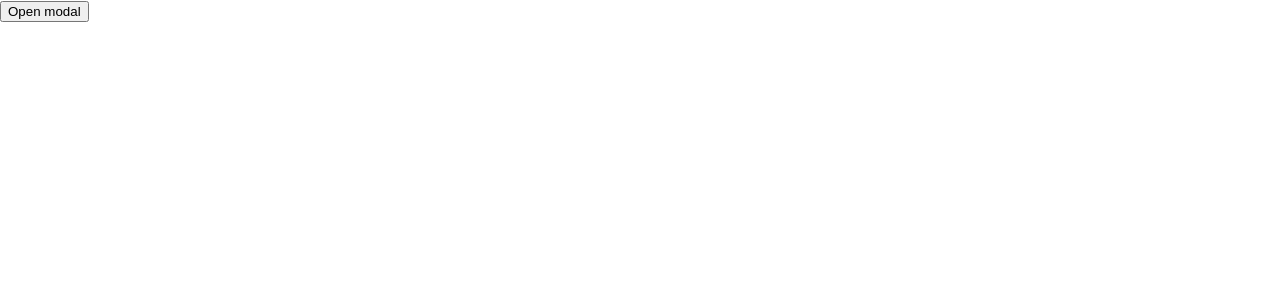
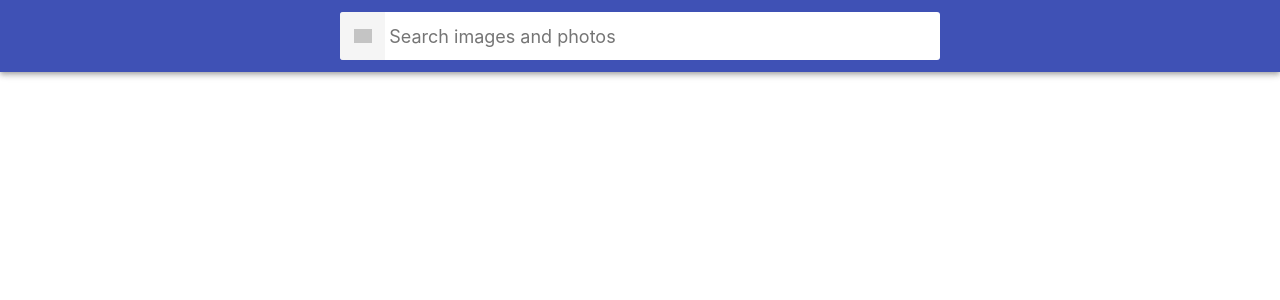
Before and after one commit to Goingforth/goit-react-hw-03-image-finder, a React (Create React App) app: page / in a window 1280 px wide. Shown: the top 300 px of the page. Built offline with nearby package versions, Linux system fonts and the light colour scheme; grey boxes are pictures that could not be loaded.

Commit message:
searchbar

```diff
--- a/package.json
+++ b/package.json
@@ -9,8 +9,10 @@
     "@testing-library/jest-dom": "^5.16.3",
     "@testing-library/react": "^12.1.4",
     "@testing-library/user-event": "^13.5.0",
+    "axios": "^1.4.0",
     "react": "^18.1.0",
     "react-dom": "^18.1.0",
+    "react-loader-spinner": "^5.3.4",
     "react-scripts": "5.0.1",
     "web-vitals": "^2.1.3"
   },
--- a/src/components/App/App.jsx
+++ b/src/components/App/App.jsx
@@ -1,17 +1,37 @@
 import React from 'react';
+import Searchbar from 'components/Searchbar/Searchbar';
 import Modal from 'components/Modal/Modal';
-// import { nanoid } from 'nanoid';
-// import ContactForm from 'components/ContactForm/ContactForm';
-// import { Container } from './Container.styled';
-// import Filter from 'components/Filter/Filter';
-// import ContactList from 'components/ContactList/ContactList';
+import { Container } from './App.styled';
+
 class App extends React.Component {
   state = {
+    images: null,
     showModal: false,
+    searchQuery: null,
   };
-  // componentDidMount() {}
+  componentDidMount() {}
 
   // componentDidUpdate(prevProps, prevState) {}
+
+  // createContact = data => {
+  //   const newContact = {
+  //     id: nanoid(),
+  //     ...data,
+  //   };
+  //   const contactsName = this.state.contacts.map(el => el.name);
+  //   const name = data.name;
+  //   contactsName.includes(name)
+  //     ? alert(`${name} is already in contacts`)
+  //     : this.setState(prevState => {
+  //         return {
+  //           contacts: prevState.contacts.concat(newContact),
+  //         };
+  //       });
+  // };
+
+  onSubmit = ({ searchQuery }) => {
+    this.setState({ searchQuery: searchQuery });
+  };
 
   toggleModal = () => {
     this.setState(({ showModal }) => ({ showModal: !showModal }));
@@ -20,16 +40,17 @@ class App extends React.Component {
   render() {
     const { showModal } = this.state;
     return (
-      <div>
-        <button type="button" onClick={this.toggleModal}>
+      <Container>
+        <Searchbar onSubmit={this.onSubmit} />
+        {/* <button type="button" onClick={this.toggleModal}>
           Open modal
-        </button>
+        </button> */}
         {showModal && (
           <Modal onClose={this.toggleModal}>
             <p>Loren</p>
           </Modal>
         )}
-      </div>
+      </Container>
     );
   }
 }
--- /dev/null
+++ b/src/components/App/App.styled.jsx
@@ -0,0 +1,7 @@
+import styled from '@emotion/styled';
+export const Container = styled.div`
+  display: grid;
+  grid-template-columns: 1fr;
+  grid-gap: 16px;
+  padding-bottom: 24px;
+`;
--- /dev/null
+++ b/src/components/Searchbar/Searchbar.jsx
@@ -0,0 +1,56 @@
+// import { FormContact } from './FormContact.styled';
+// import { Border } from './Border.styled';
+import {
+  SearchbarHead,
+  SearchForm,
+  SearchFormButton,
+  Input,
+  ButtonLabel,
+} from './Searchbar.styled';
+const { Component } = require('react');
+
+class Searchbar extends Component {
+  state = {
+    searchQuery: '',
+  };
+
+  handleChange = evt => {
+    const { value } = evt.target;
+    this.setState({ searchQuery: value });
+  };
+  handleSubmit = evt => {
+    evt.preventDefault();
+    this.props.onSubmit({
+      searchQuery: this.state.searchQuery,
+    });
+    this.reset();
+  };
+
+  reset = () => {
+    this.setState({ searchQuery: '' });
+  };
+
+  render() {
+    return (
+      <>
+        <SearchbarHead>
+          <SearchForm onSubmit={this.handleSubmit}>
+            <SearchFormButton type="submit">
+              <ButtonLabel>Search</ButtonLabel>
+            </SearchFormButton>
+            <Input
+              type="text"
+              name="searchQuery"
+              autocomplete="off"
+              autoFocus={true}
+              placeholder="Search images and photos"
+              value={this.state.searchQuery}
+              onChange={this.handleChange}
+            />
+          </SearchForm>
+        </SearchbarHead>
+      </>
+    );
+  }
+}
+export default Searchbar;
--- /dev/null
+++ b/src/components/Searchbar/Searchbar.styled.jsx
@@ -0,0 +1,74 @@
+import styled from '@emotion/styled';
+export const SearchbarHead = styled.header`
+  top: 0;
+  left: 0;
+  position: sticky;
+  z-index: 1100;
+  display: flex;
+  justify-content: center;
+  align-items: center;
+  min-height: 64px;
+  padding-right: 24px;
+  padding-left: 24px;
+  padding-top: 12px;
+  padding-bottom: 12px;
+  color: #fff;
+  background-color: #3f51b5;
+  box-shadow: 0px 2px 4px -1px rgba(0, 0, 0, 0.2),
+    0px 4px 5px 0px rgba(0, 0, 0, 0.14), 0px 1px 10px 0px rgba(0, 0, 0, 0.12);
+`;
+
+export const SearchForm = styled.form`
+  display: flex;
+  align-items: center;
+  width: 100%;
+  max-width: 600px;
+  background-color: #fff;
+  border-radius: 3px;
+  overflow: hidden;
+`;
+
+export const SearchFormButton = styled.button`
+  display: inline-block;
+  width: 48px;
+  height: 48px;
+  border: 0;
+  background-image: url('https://image.flaticon.com/icons/svg/149/149852.svg');
+  background-size: 40%;
+  background-repeat: no-repeat;
+  background-position: center;
+  opacity: 0.6;
+  transition: opacity 250ms cubic-bezier(0.4, 0, 0.2, 1);
+  cursor: pointer;
+  outline: none;
+  &:hover {
+    opacity: 1;
+  }
+`;
+
+export const ButtonLabel = styled.span`
+  position: absolute;
+  width: 1px;
+  height: 1px;
+  padding: 0;
+  overflow: hidden;
+  clip: rect(0, 0, 0, 0);
+  white-space: nowrap;
+  clip-path: inset(50%);
+  border: 0;
+`;
+
+export const Input = styled.input`
+  display: inline-block;
+  width: 100%;
+  font: inherit;
+  font-size: 20px;
+  border: none;
+  outline: none;
+  padding-left: 4px;
+  padding-right: 4px;
+  &::placeholder {
+    font: inherit;
+    font-size: 18px;
+  }
+`;
--- a/src/index.css
+++ b/src/index.css
@@ -13,3 +13,31 @@ code {
   font-family: source-code-pro, Menlo, Monaco, Consolas, 'Courier New',
     monospace;
 }
+
+html {
+  box-sizing: border-box;
+  width: 100vw;
+  overflow-x: hidden;
+}
+
+*,
+*::before,
+*::after {
+  box-sizing: inherit;
+}
+
+body {
+  margin: 0;
+  font-family: -apple-system, BlinkMacSystemFont, 'Segoe UI', Roboto,
+    Oxygen-Sans, Ubuntu, Cantarell, 'Helvetica Neue', sans-serif;
+  color: #212121;
+  background-color: #fff;
+  -webkit-font-smoothing: antialiased;
+  -moz-osx-font-smoothing: grayscale;
+}
+
+img {
+  display: block;
+  max-width: 100%;
+  height: auto;
+}
```
Also changed, not shown: src/components/Modal/i.jpg (added), 1 other file (tests, documents, lock files or other folders).
